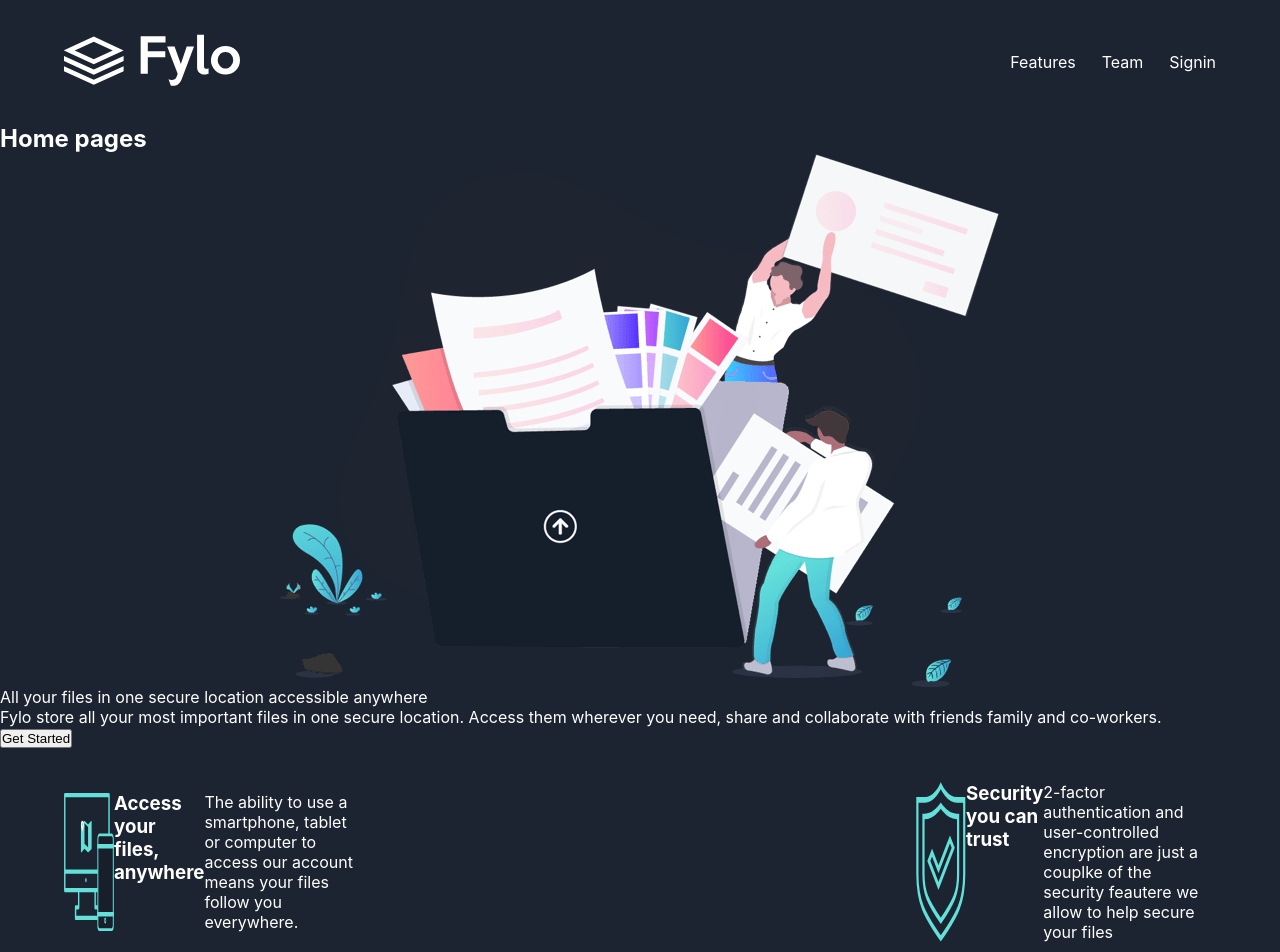
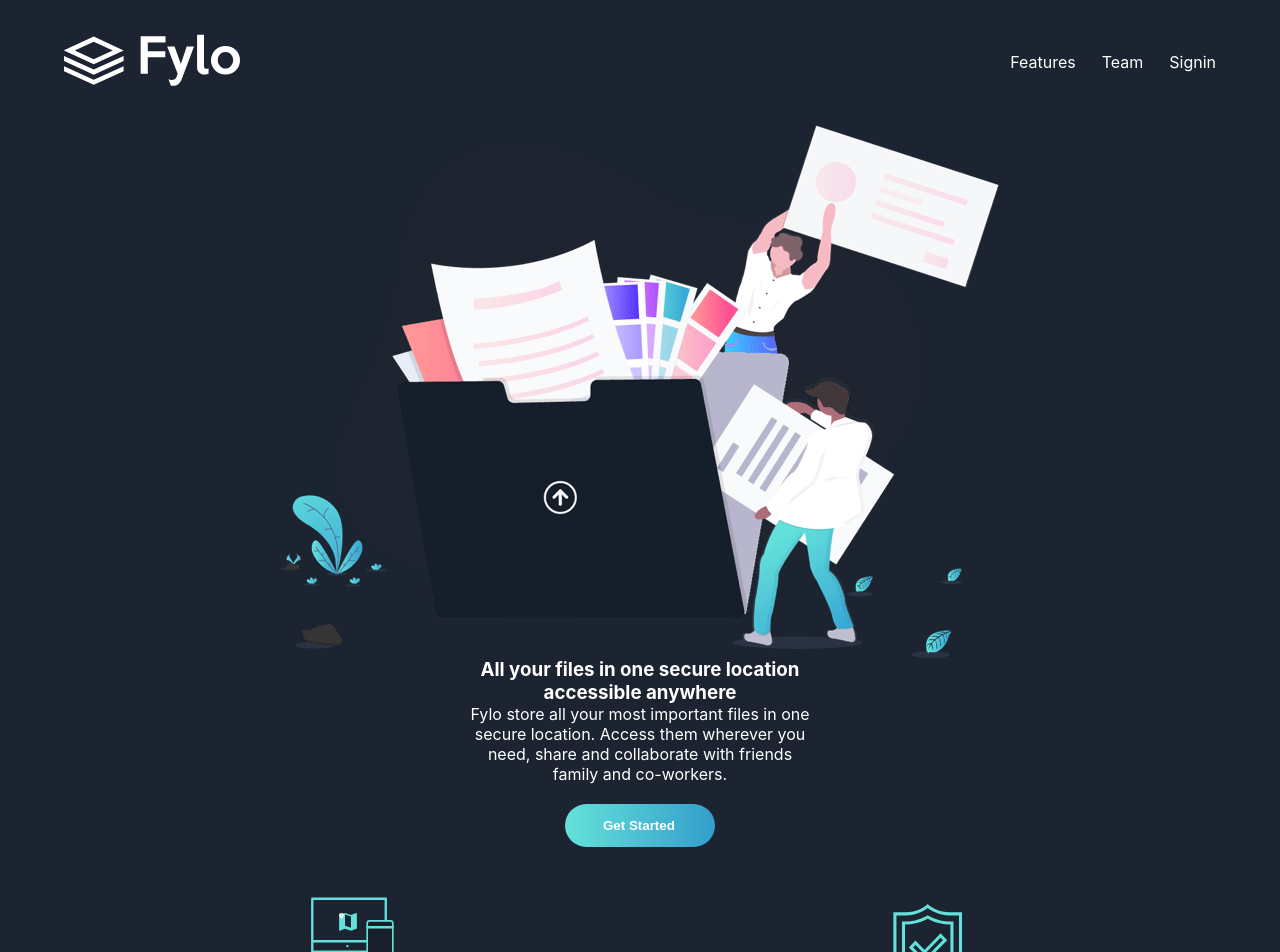
Before and after one commit to hornerek12a/szkolenie-react-landing, a React (Create React App) app: page / in a window 1280 px wide. Shown: the top 952 px of the page. Built offline with nearby package versions, Linux system fonts and the light colour scheme.

Commit message:
Kolejne zmiany dodanie css

```diff
--- a/src/components/BodyCard/BodyCard1.js
+++ b/src/components/BodyCard/BodyCard.js
@@ -2,16 +2,20 @@ import React from 'react'
 import Card from '../Card/Card'
 import iconAccessAnyWhere from "../../images/icon-access-anywhere.svg"
 import iconSecurity from "../../images/icon-security.svg";
+import iconAnyFile from "../../images/icon-any-file.svg";
+import iconCollaboration from "../../images/icon-collaboration.svg"
 import styles from "./BodyCard.module.css";
 
-const BodyCard1 = () => {
+const BodyCard = () => {
   console.log(styles)
   return (
   <div className={styles.div}>
         <Card  title="Access your files, anywhere" desc="The ability to use a smartphone, tablet or computer to access our account means your files follow you everywhere." image={iconAccessAnyWhere}/>
         <Card title="Security you can trust" desc="2-factor authentication and user-controlled encryption are just a couplke of the security feautere we allow to help secure your files" image={iconSecurity}/>
+        <Card title="Real-time collaboration" desc="Securely share files and folders with friends, family and collagues for live collaboration. No email attachmetns required." image={iconCollaboration}/>
+        <Card title="Store-any type of file" desc="Whether youre sharing holidays photos or work documents. Fylo has you covered allowing for all file type to be securely stored adn shared" image={iconAnyFile}/>
   </div>
   )
 }
 
-export default BodyCard1
+export default BodyCard
--- a/src/components/BodyCard/BodyCard.module.css
+++ b/src/components/BodyCard/BodyCard.module.css
@@ -1,9 +1,10 @@
 .div{
     width: 90%;
     max-width:1440px;
-    margin:  0 auto;
-    display: flex;
+    margin:  50px auto;
+    display: grid;
     justify-content: space-between;
     align-items: center;
-    padding: 34px 0;
+    row-gap:60px;
+    grid-template-columns: 1fr 1fr;
 }
--- a/src/components/BodyCard/BodyCard2.js
+++ /dev/null
@@ -1,17 +0,0 @@
-import React from 'react'
-import Card from '../Card/Card'
-import iconAnyFile from "../../images/icon-any-file.svg";
-import iconCollaboration from "../../images/icon-collaboration.svg"
-import styles from "./BodyCard.module.css"
-
-
-const BodyCard2 = () => {
-  return (
-    <div className={styles.div}>
-        <Card title="Real-time collaboration" desc="Securely share files and folders with friends, family and collagues for live collaboration. No email attachmetns required." image={iconCollaboration}/>
-      <Card title="Store-any type of file" desc="Whether youre sharing holidays photos or work documents. Fylo has you covered allowing for all file type to be securely stored adn shared" image={iconAnyFile}/>
-    </div>
-  )
-}
-
-export default BodyCard2
--- a/src/components/BodyTop/BodyTop.js
+++ b/src/components/BodyTop/BodyTop.js
@@ -7,9 +7,9 @@ const BodyTop = () => {
   return (
   <div>
       <img  className={styles.image} src={bodyTopImage} alt="BodyTop"/>
-      <p>All your files in one secure location accessible anywhere</p>
-      <p>Fylo store all your most important files in one secure location. Access them wherever you need, share and collaborate with friends family and co-workers.</p>
-    <Button/>
+      <h3  className={styles.header}>All your files in one secure location accessible anywhere</h3>
+      <p className={styles.desc}>Fylo store all your most important files in one secure location. Access them wherever you need, share and collaborate with friends family and co-workers.</p>
+    <Button styleClass={styles.button}/>
     </div>
     )
 }
--- a/src/components/BodyTop/BodyTop.module.css
+++ b/src/components/BodyTop/BodyTop.module.css
@@ -2,3 +2,27 @@
     display: flex;
     margin: 0 auto;
 }
+.header{
+    display: flex;
+    margin: 0 auto;
+    width:350px;
+    text-align: center;
+}
+.desc{
+    display: flex;
+    margin: 0 auto;
+    width:350px;
+    text-align: center;
+}
+.button{
+    background-image: linear-gradient(90deg,hsl(176, 68%, 64%), hsl(198, 60%, 50%));
+    padding: 14px 38px;
+    width: 150px;
+    border: none;
+    border-radius: 35px;
+    font-weight: 700;
+    color: #fff;
+    display:flex;
+    text-align: center;
+    margin: 20px auto;
+}
--- a/src/components/Button/Button.js
+++ b/src/components/Button/Button.js
@@ -1,8 +1,8 @@
 import React from 'react'
 
-const Button = () => {
+const Button = ({styleClass}) => {
   return (
-    <button>Get Started</button>
+    <button className={styleClass}>Get Started</button>
   )
 }
 
--- a/src/components/Card/Card.js
+++ b/src/components/Card/Card.js
@@ -3,7 +3,7 @@ import styles from "./Card.module.css"
 
 const Card = ({image, title, desc}) => {
   return (
-    <article className={styles.card}>
+    <article>
       <img  className={styles.image} alt={title} src={image}/>
       <h3 className ={styles.header}>{title}</h3>
       <p className={styles.desc}>{desc}</p>
--- a/src/components/Card/Card.module.css
+++ b/src/components/Card/Card.module.css
@@ -1,9 +1,19 @@
-.card{
-    width:300px;
-    display: flex;
-}
+
 .image{
     display: flex;
-    margin: 0 auto;
-    width:50px;
+    margin:0 auto;
+    text-align: center;
+    vertical-align: middle;
 }
+.header{
+    display: flex;
+    margin:0 auto;
+    width:250px;
+}
+
+.desc{
+    display: flex;
+    margin:0 auto;
+    padding: 15px;
+    width:450px;
+}
--- a/src/pages/HomePages.js
+++ b/src/pages/HomePages.js
@@ -1,6 +1,5 @@
 import React from 'react'
-import BodyCard1 from '../components/BodyCard/BodyCard1'
-import BodyCard2 from '../components/BodyCard/BodyCard2'
+import BodyCard from '../components/BodyCard/BodyCard'
 import BodyTop from '../components/BodyTop/BodyTop'
 import { MainTemplate } from '../components/MainTemplate/MainTemplate'
 
@@ -9,10 +8,8 @@ import { MainTemplate } from '../components/MainTemplate/MainTemplate'
 function HomePages() {
   return (
     <MainTemplate>
-      <h2>Home pages</h2>
       <BodyTop/>
-      <BodyCard1/>
-      <BodyCard2/>
+      <BodyCard/>
 
     </MainTemplate>
   )
```
